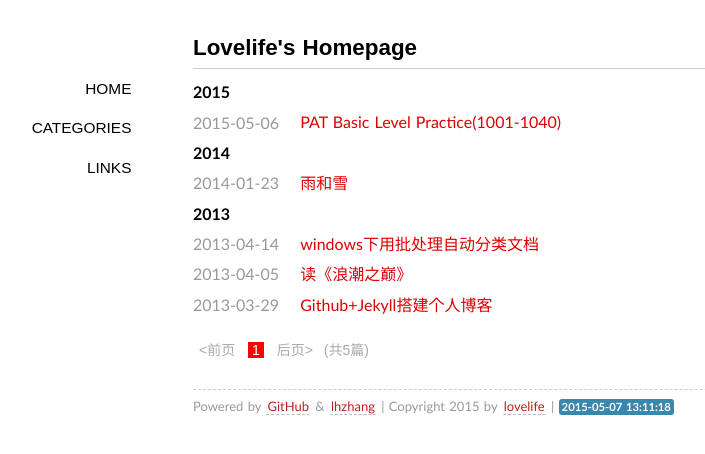
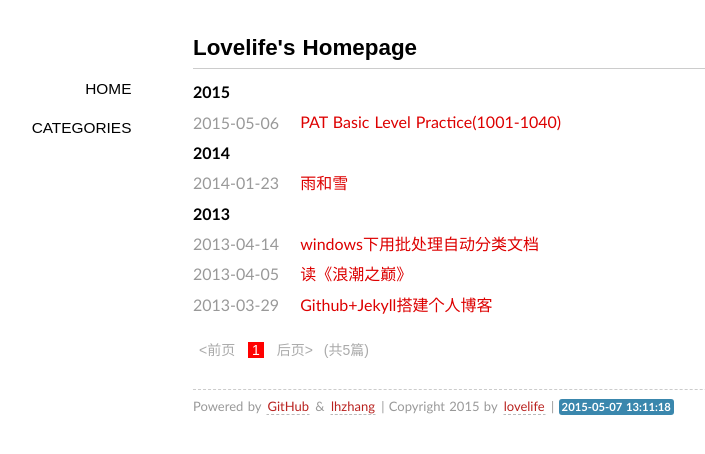
Before and after one commit to lovelife/lovelife.github.com, a Jekyll site: the page built from index.html, in a window 1280 px wide. Shown: the top 454 px of the page, without its empty margins (147-852 px from the left). Built offline with Jekyll 4.4.1, drawn with Linux system fonts in a browser that asks for light colours; some web fonts are replaced; Markdown is read by kramdown in place of the engine named in the settings; the list of posts is cut into pages by our own code.

Commit message:
Update default.html

```diff
--- a/_layouts/default.html
+++ b/_layouts/default.html
@@ -54,9 +54,9 @@
         <nav>
         <span><a title="home page" class="" href="/">Home</a></span>
         <span><a title="categories" class="" href="/categories/">Categories</a></span>
-        <span><a title="links" class="" href="/links/">Links</a></span>
         </nav>
     <!--
+        <span><a title="links" class="" href="/links/">Links</a></span>
         <span><a title="tags" class="" href="/tags/">Tags</a></span>
         <span><a title="about" class="" href="/about/">About</a></span>
         <span><a title="guestbook" class="" href="/guestbook/">Guestbook</a></span>
```
